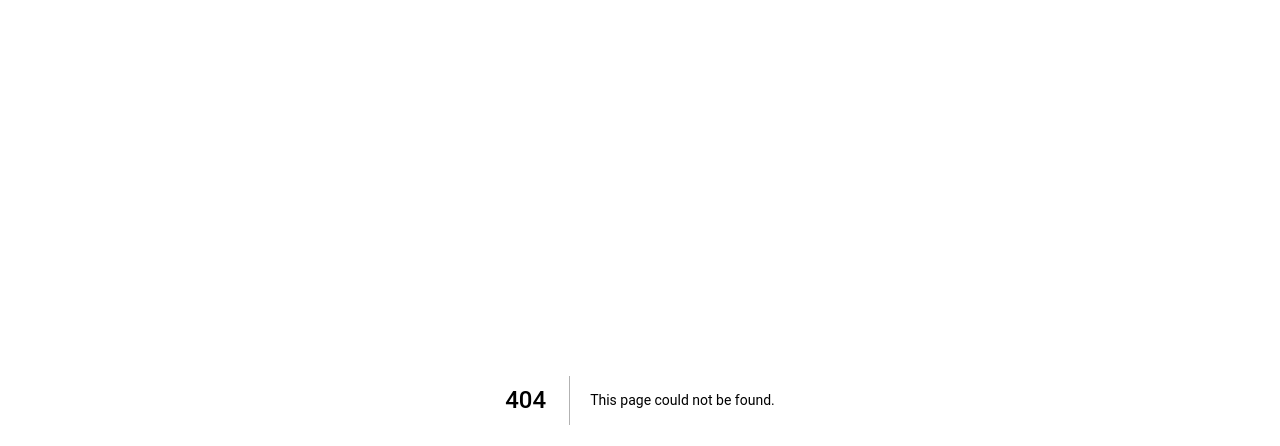
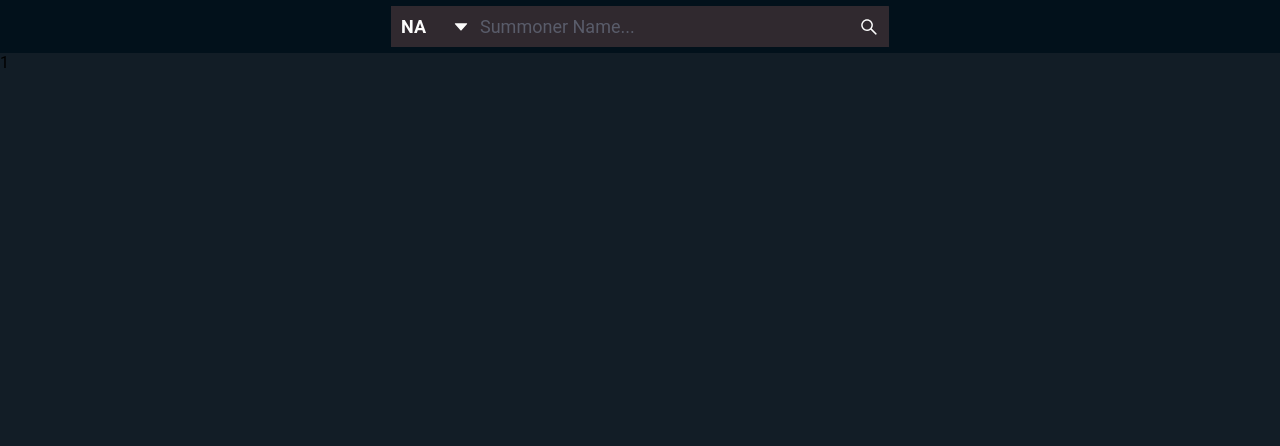
Before and after one commit to owenplesko/my-tft, a Next.js app: page /profile/1 in a window 1280 px wide. Before the commit this address had no page. Shown: the top 446 px of the page. Built offline with nearby package versions, Linux system fonts and the light colour scheme.

Commit message:
started to add routing and made navbar a global component

```diff
--- /dev/null
+++ b/components/Layout.js
@@ -0,0 +1,12 @@
+import NavBar from './NavBar'
+
+const Layout = ({children}) => {
+  return (
+    <>
+        <NavBar/>
+        <div> {children} </div>
+    </>
+  )
+}
+
+export default Layout
--- a/components/NavBar.js
+++ b/components/NavBar.js
@@ -1,17 +1,17 @@
 import React from 'react'
 import SummonerSearch from './SummonerSearch'
+import {useRouter} from 'next/router'
 
 const NavBar = () => {
-    const apikey = 'RGAPI-3173364a-d705-4173-a216-3d73ac7ff40d'
+    const router = useRouter()
 
-    const searchSummoner = (region, summoner) => {
-        const response = await fetch(`https://${region.value}.api.riotgames.com/lol/summoner/v4/summoners/by-name/${summoner}?api_key=${apikey}`)
-        return await response.json()
+    const searchSummoner = (name) => {
+        router.push(`/profile/${name}`)
     }
 
     return (
         <h1 className='navbar'>
-            <SummonerSearch/>
+            <SummonerSearch search={searchSummoner}/>
         </h1>
     )
 }
--- /dev/null
+++ b/components/Profile.js
@@ -0,0 +1,9 @@
+import React from 'react'
+
+const Profile = ({summonerName}) => {
+  return (
+    <div>{summonerName}</div>
+  )
+}
+
+export default Profile
--- a/components/SummonerSearch.js
+++ b/components/SummonerSearch.js
@@ -2,7 +2,7 @@ import React, { useState } from 'react'
 import {AiOutlineSearch} from 'react-icons/ai'
 import DropDown from './DropDown'
 
-const SummonerSearch = ({searchSummoner}) => {
+const SummonerSearch = ({search}) => {
   const regions = [
     {text: 'NA', value: 'NA1'},
     {text: 'EUW', value: 'EUW'},
@@ -19,12 +19,12 @@ const SummonerSearch = ({searchSummoner}) => {
   const [region, setRegion] = useState(regions[0])
   const [summoner, setSummoner] = useState('')
 
-  const onSubmit = (e) => {
+  const onSearch = (e) => {
     e.preventDefault()
     if(!summoner)
       return
 
-    searchSummoner(region.value, summoner)
+    search(summoner)
   }
 
   return (
--- a/pages/_app.js
+++ b/pages/_app.js
@@ -1,7 +1,12 @@
 import '../styles/globals.css'
+import Layout from '../components/Layout'
 
 function MyApp({ Component, pageProps }) {
-  return <Component {...pageProps} />
+  return (
+    <Layout>
+      <Component {...pageProps} />
+    </Layout>
+  );
 }
 
 export default MyApp
--- a/pages/index.js
+++ b/pages/index.js
@@ -11,7 +11,7 @@ export default function Home() {
         <link rel="preconnect" href="https://fonts.gstatic.com" crossorigin/>
         <link href="https://fonts.googleapis.com/css2?family=Roboto:wght@400;700&display=swap" rel="stylesheet"/>
       </Head>
-      <NavBar/>
+      <p>home</p>
     </div>
   )
 }
--- /dev/null
+++ b/pages/profile/[summonerName].js
@@ -0,0 +1,15 @@
+import {useRouter} from 'next/router'
+import Profile from '../../components/Profile'
+
+const ProfilePage = () => {
+  const router = useRouter()
+  const summonerName = router.query.summonerName;
+
+  return (
+    <div className='profile'>
+      <Profile summonerName={summonerName}/>
+    </div>
+  )
+}
+
+export default ProfilePage
```
